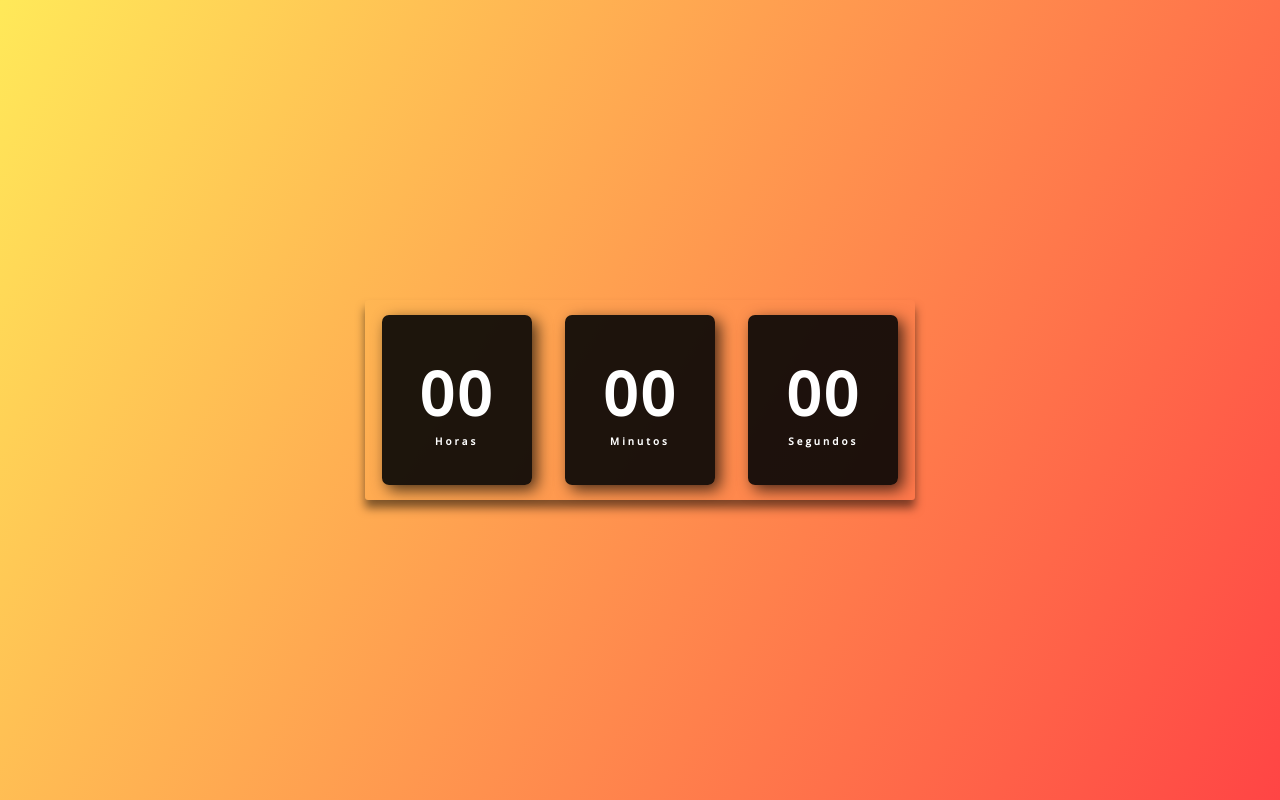
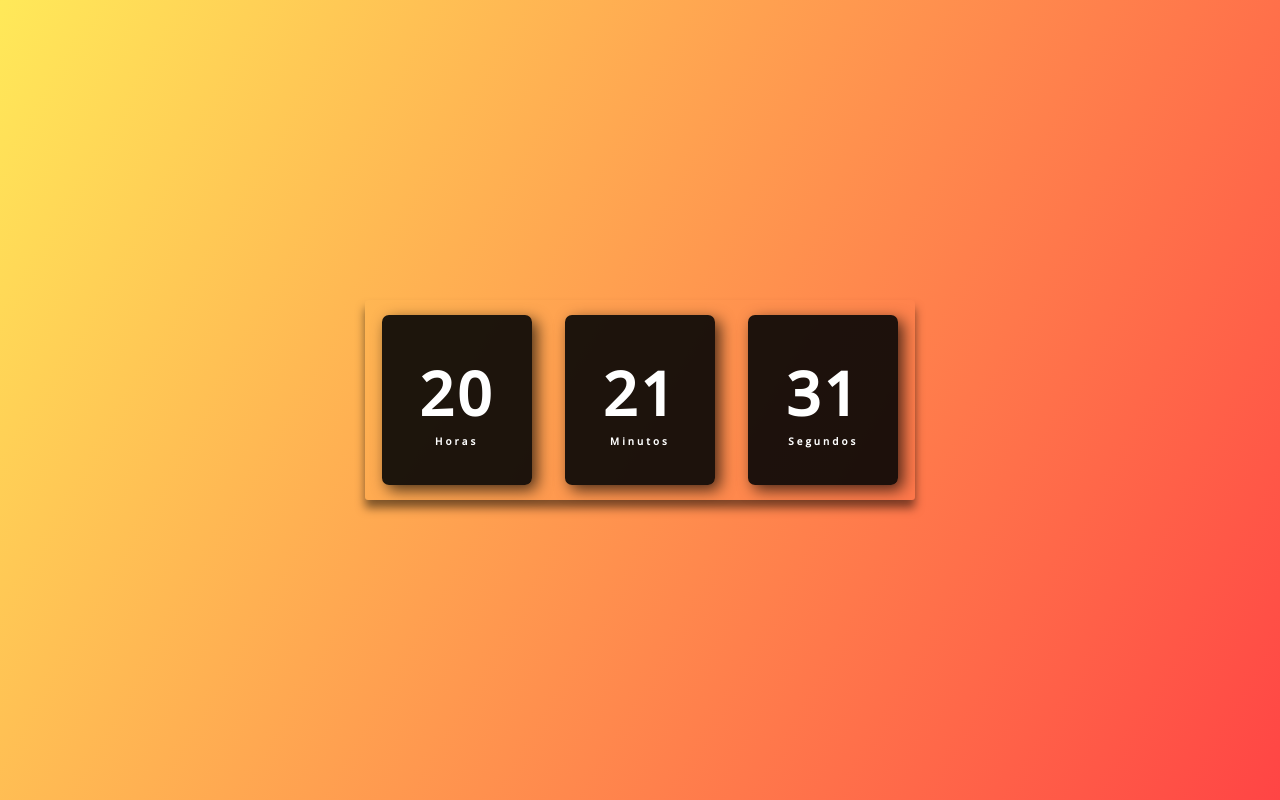
Before and after one commit to andersonsouza12/digital-watch, a plain HTML site: page src/index.html in a window 1280 px wide. Drawn offline with nearby package versions, Linux system fonts and the light colour scheme.

Commit message:
watch functionality

```diff
--- /dev/null
+++ b/js/script.js
@@ -0,0 +1,23 @@
+const horas = document.getElementById('horas');
+const minutos = document.getElementById('minutos');
+const segundos = document.getElementById('segundos');
+
+const relogio = setInterval(function time() {
+
+    let dateToday = new Date();
+    let hours = dateToday.getHours();
+    let minutes = dateToday.getMinutes();
+    let seconds = dateToday.getSeconds();
+
+    if(hours < 10) hours = '0' + hours;
+
+    if(minutes < 10) minutes = '0' + minutes;
+
+    if(seconds < 10) seconds = '0' + seconds;
+
+    horas.textContent = hours;
+    minutos.textContent = minutes;
+    segundos.textContent = seconds;
+
+
+});
--- a/src/index.html
+++ b/src/index.html
@@ -25,5 +25,7 @@
             <span class="tempo">Segundos</span>
         </div>
     </div>
+
+    <script src="/digital-watch/js/script.js"></script>
 </body>
 </html>
```
